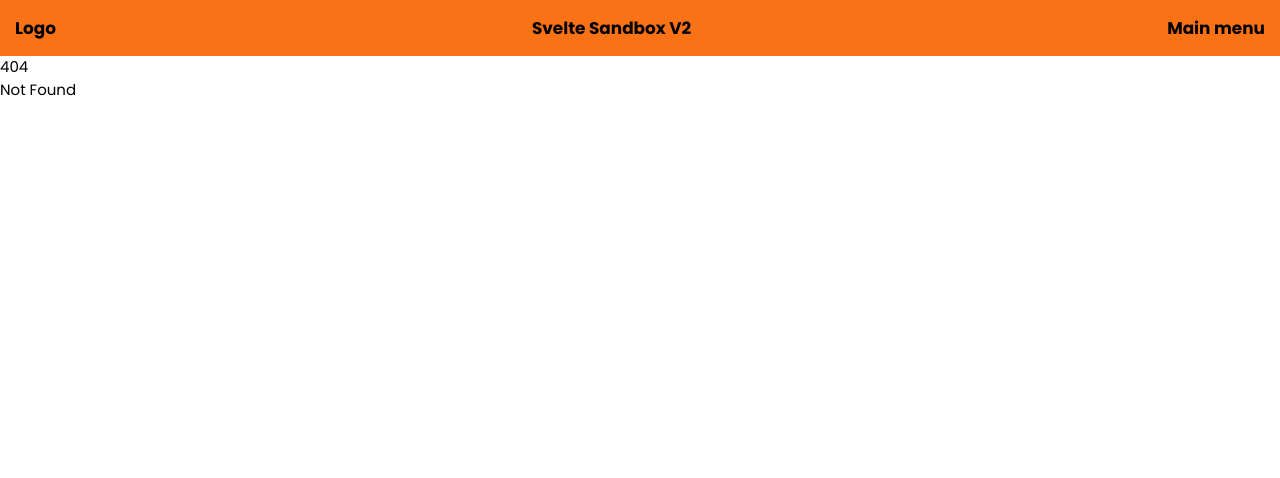
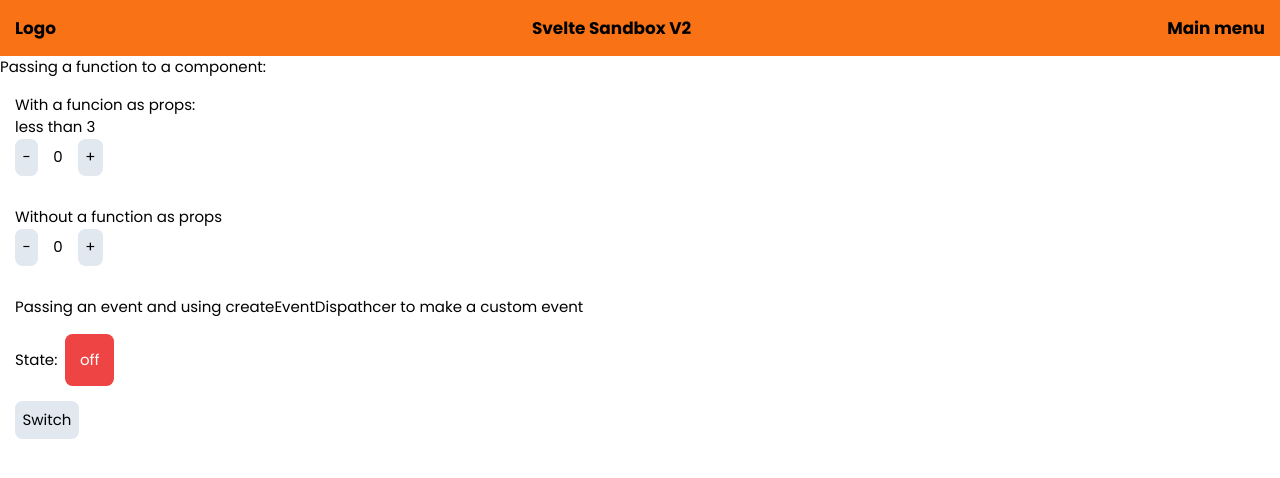
Before and after one commit to zdotdev/Svelte-Sandbox-V2, a SvelteKit app: page /componentEvents in a window 1280 px wide. Before the commit this address had no page. Shown: the top 478 px of the page. Built offline with nearby package versions, Linux system fonts and the light colour scheme.

Commit message:
Added components event

```diff
--- a/src/app.html
+++ b/src/app.html
@@ -4,6 +4,7 @@
 		<meta charset="utf-8" />
 		<link rel="icon" href="%sveltekit.assets%/favicon.png" />
 		<meta name="viewport" content="width=device-width, initial-scale=1" />
+		<title>Svelte Sandbox V2</title>
 		%sveltekit.head%
 	</head>
 	<body data-sveltekit-preload-data="hover">
--- a/src/routes/+page.svelte
+++ b/src/routes/+page.svelte
@@ -7,4 +7,5 @@
     <a href="/reactiveDeclaration" class="bg-slate-200 rounded-lg p-4">Reactive Declaration</a>
     <a href="/tick" class="bg-slate-200 rounded-lg p-4">Tick</a>
     <a href="/propsAndComponent" class="bg-slate-200 rounded-lg p-4">Props and Component</a>
+    <a href="/componentEvents" class="bg-slate-200 rounded-lg p-4">Component Events</a>
 </div>
--- /dev/null
+++ b/src/routes/componentEvents/+page.svelte
@@ -0,0 +1,43 @@
+<script>
+    import Component from "./component.svelte";
+    import ComponentTwo from "./componentTwo.svelte";
+
+    function valueCheck(event){
+        if(event > 3){
+            return 'greater than 3'
+        }else{
+            return 'less than 3'
+        }
+    }
+    let data = 'off'
+    function eventDispatch(event){
+        if(event.detail % 2 == 0){
+            data = 'on'
+        }else{
+            data = 'off'
+        }
+    }
+
+</script>
+<div>
+    <p>Passing a function to a component:</p>
+    <div class="p-4">
+        <p>With a funcion as props:</p>
+        <Component {valueCheck}/>
+    </div>
+    <div class="p-4">
+        <p>Without a function as props</p>
+        <Component />
+    </div>
+</div>
+<div class="p-4 flex flex-col">
+    <p>Passing an event and using createEventDispathcer to make a custom event</p>
+    <p class="flex my-4 items-center gap-2">State:
+        {#if data === 'on'}
+            <span class="bg-green-500 text-white p-4 rounded-lg">{data}</span>
+        {:else if data === 'off'}
+            <span class="bg-red-500 text-white p-4 rounded-lg">{data}</span>
+        {/if}
+    </p>
+    <ComponentTwo on:dataChange={eventDispatch}/>
+</div>
--- /dev/null
+++ b/src/routes/componentEvents/component.svelte
@@ -0,0 +1,12 @@
+<script>
+    export let valueCheck = () => {} // adding default value to the function to call it even without passing a props
+    let num = 0
+</script>
+<div>
+    <p>{valueCheck(num) || ''}</p>
+    <div class="flex gap-4 items-center">
+        <button on:click={() => {if(num > 0){num--}}} class="bg-slate-200 p-2 rounded-lg h-fit">-</button>
+        <p>{num}</p>
+        <button on:click={() => {num++}} class="bg-slate-200 p-2 rounded-lg h-fit">+</button>
+    </div>
+</div>
--- /dev/null
+++ b/src/routes/componentEvents/componentTwo.svelte
@@ -0,0 +1,11 @@
+<script>
+    import { createEventDispatcher } from 'svelte' /* event dispatcher allows you to create a custon naming for an
+    event */
+
+    const dispatch = createEventDispatcher() // instantiate the eventDispatcher
+
+    let data = 0
+    $: dispatch('dataChange', data) /* I use reactive declaration to monitor the changes of the value of data. Event dispatcher takes 2
+    parameter, one for the event name and one for the data to pass */
+</script>
+<button on:click={() => {data++}} class="bg-slate-200 p-2 rounded-lg w-fit">Switch</button>
```
